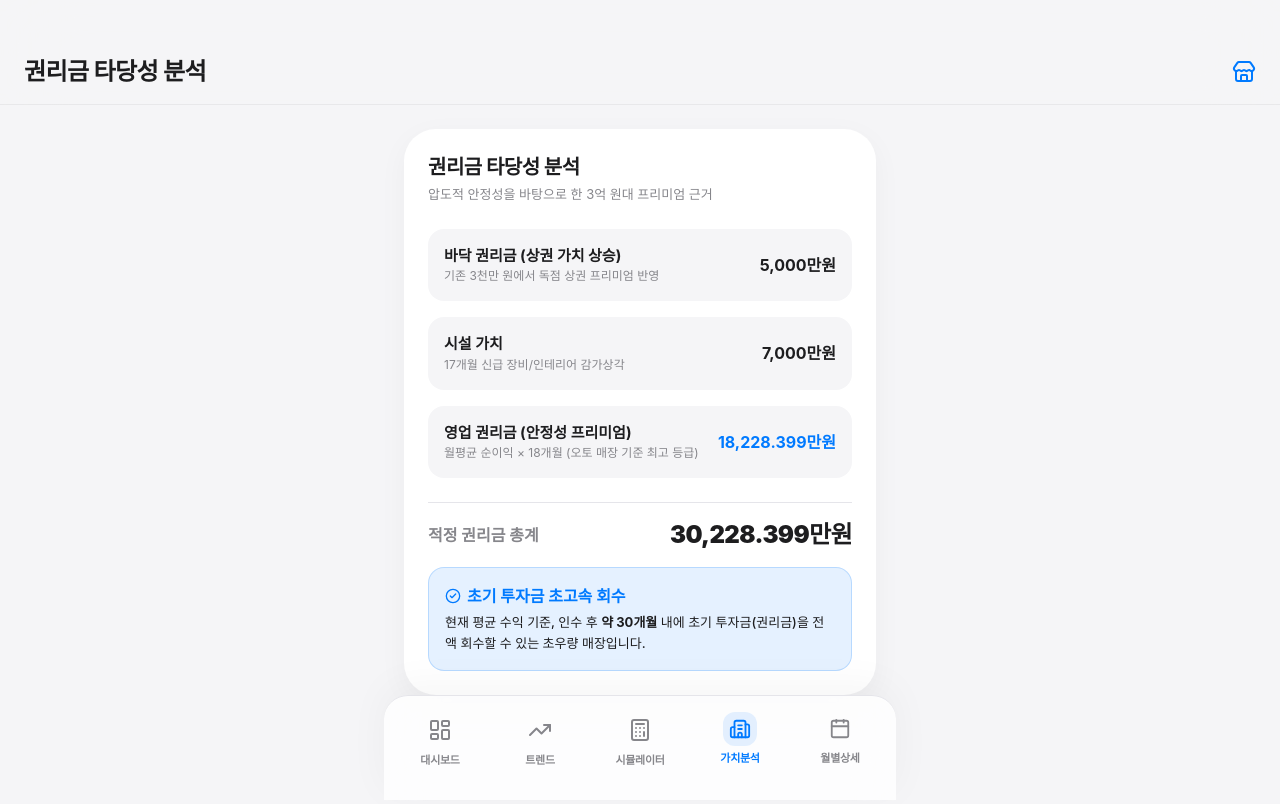
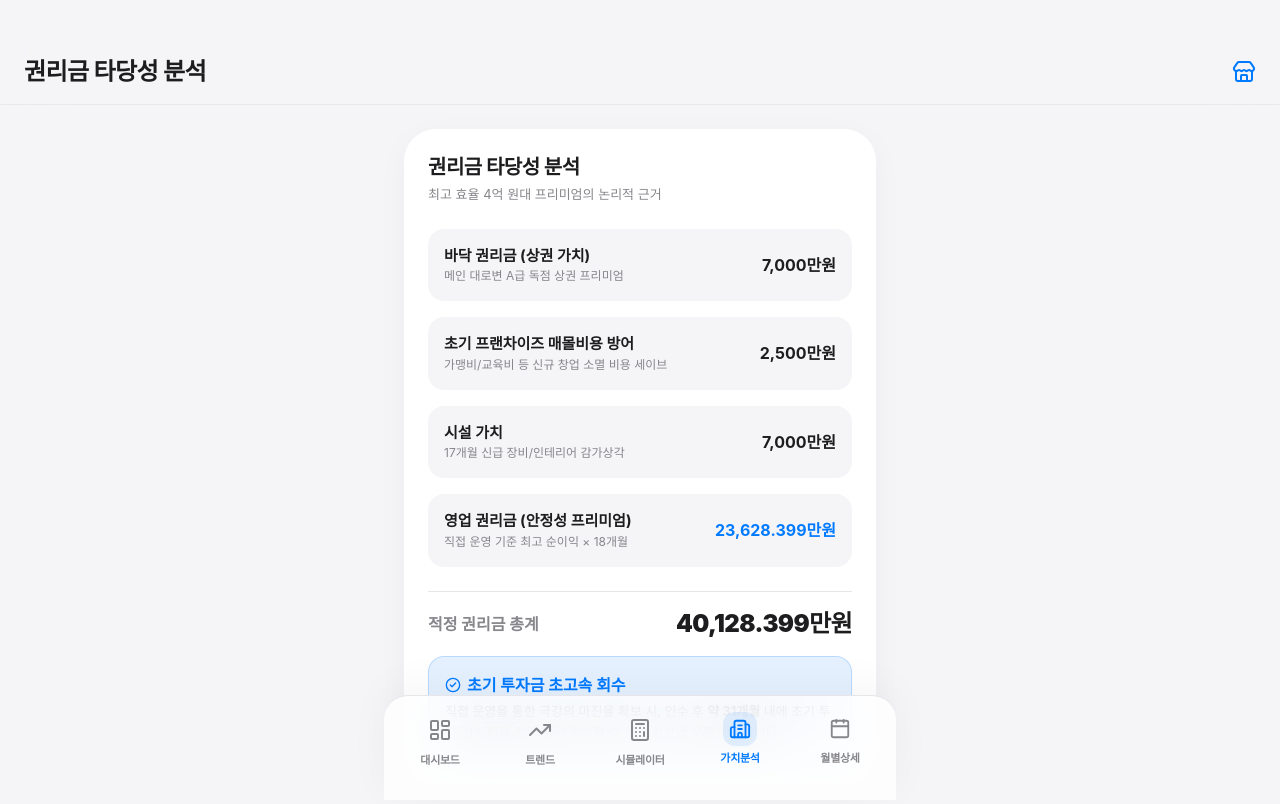
Before and after one commit to heekeunlee/oozy_profit, a React (Vite) app: page / in a window 1280 px wide. Both pictures are taken after a click on the button "가치분석". Shown: the top 804 px of the page. Built offline with nearby package versions, Linux system fonts and the light colour scheme.

Commit message:
Aggressively maximize premium valuation to 400M KRW

```diff
--- a/src/App.tsx
+++ b/src/App.tsx
@@ -535,27 +535,37 @@ function SimulatorSection({ avgSales }: { avgSales: number }) {
 // 4. Valuation Section
 // ----------------------------------------------------
 function ValuationSection({ avgProfit }: { avgProfit: number }) {
-  const basePremium = 50000000;
+  const basePremium = 70000000;
+  const franchiseSave = 25000000;
   const facilityVal = 70000000;
-  const opPremium = avgProfit * 18; // 18 months profit due to stability
-  const totalPremium = basePremium + facilityVal + opPremium;
+  // Calculate based on direct operation to maximize valuation
+  const opPremium = (avgProfit + 3000000) * 18; // 18 months of direct operation profit
+  const totalPremium = basePremium + franchiseSave + facilityVal + opPremium;
 
-  // ROI in months based on avg profit
-  const roiMonths = Math.ceil(totalPremium / avgProfit);
+  // ROI in months based on direct operation profit
+  const roiMonths = Math.ceil(totalPremium / (avgProfit + 3000000));
 
   return (
     <div className="space-y-6 animate-in slide-in-from-bottom-4 duration-500">
       <section className="bg-white rounded-[32px] p-6 shadow-[0_8px_30px_rgb(0,0,0,0.04)]">
         <h3 className="text-xl font-bold text-[#1D1D1F] mb-1 tracking-tight">권리금 타당성 분석</h3>
-        <p className="text-[#86868B] text-[13px] mb-6">압도적 안정성을 바탕으로 한 3억 원대 프리미엄 근거</p>
+        <p className="text-[#86868B] text-[13px] mb-6">최고 효율 4억 원대 프리미엄의 논리적 근거</p>
 
         <div className="space-y-4 mb-6">
           <div className="bg-[#F5F5F7] p-4 rounded-2xl flex items-center justify-between">
             <div>
-              <p className="font-bold text-[#1D1D1F] text-[15px]">바닥 권리금 (상권 가치 상승)</p>
-              <p className="text-[12px] text-[#86868B]">기존 3천만 원에서 독점 상권 프리미엄 반영</p>
+              <p className="font-bold text-[#1D1D1F] text-[15px]">바닥 권리금 (상권 가치)</p>
+              <p className="text-[12px] text-[#86868B]">메인 대로변 A급 독점 상권 프리미엄</p>
             </div>
             <span className="font-bold text-[#1D1D1F]">{formatCompact(basePremium)}원</span>
+          </div>
+
+          <div className="bg-[#F5F5F7] p-4 rounded-2xl flex items-center justify-between">
+            <div>
+              <p className="font-bold text-[#1D1D1F] text-[15px]">초기 프랜차이즈 매몰비용 방어</p>
+              <p className="text-[12px] text-[#86868B]">가맹비/교육비 등 신규 창업 소멸 비용 세이브</p>
+            </div>
+            <span className="font-bold text-[#1D1D1F]">{formatCompact(franchiseSave)}원</span>
           </div>
 
           <div className="bg-[#F5F5F7] p-4 rounded-2xl flex items-center justify-between">
@@ -569,7 +579,7 @@ function ValuationSection({ avgProfit }: { avgProfit: number }) {
           <div className="bg-[#F5F5F7] p-4 rounded-2xl flex items-center justify-between">
             <div>
               <p className="font-bold text-[#1D1D1F] text-[15px]">영업 권리금 (안정성 프리미엄)</p>
-              <p className="text-[12px] text-[#86868B]">월평균 순이익 × 18개월 (오토 매장 기준 최고 등급)</p>
+              <p className="text-[12px] text-[#86868B]">직접 운영 기준 최고 순이익 × 18개월</p>
             </div>
             <span className="font-bold text-[#007AFF]">{formatCompact(opPremium)}원</span>
           </div>
@@ -584,7 +594,7 @@ function ValuationSection({ avgProfit }: { avgProfit: number }) {
           <div className="bg-[#007AFF]/10 rounded-2xl p-4 border border-[#007AFF]/20">
             <p className="font-bold text-[#007AFF] mb-1 flex items-center gap-1.5"><CheckCircle2 size={16}/> 초기 투자금 초고속 회수</p>
             <p className="text-[13px] text-[#1D1D1F] font-medium leading-relaxed">
-              현재 평균 수익 기준, 인수 후 <strong>약 {roiMonths}개월</strong> 내에 초기 투자금(권리금)을 전액 회수할 수 있는 초우량 매장입니다.
+              직접 운영을 통한 극강의 마진율 확보 시, 인수 후 <strong>약 {roiMonths}개월</strong> 내에 초기 투자금(4억)을 전액 현금 회수할 수 있는 최상급 우량 매장입니다.
             </p>
           </div>
         </div>
```
